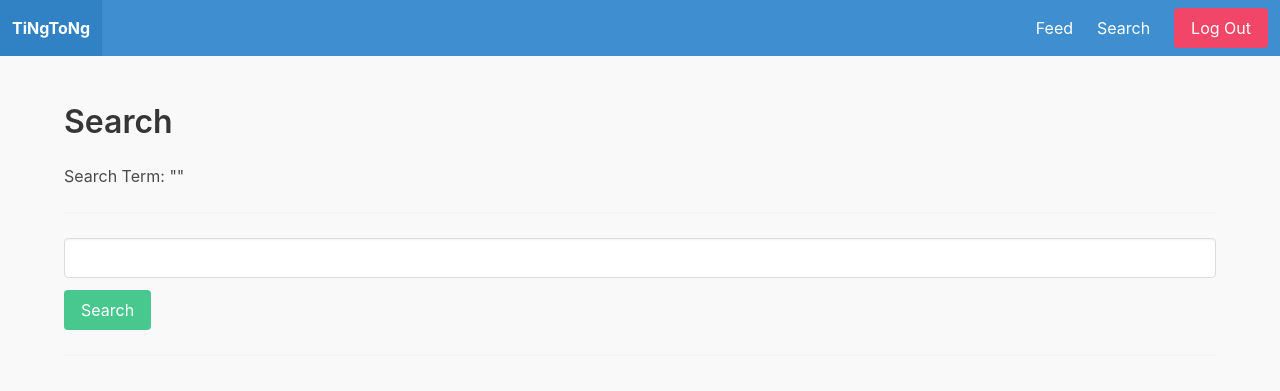
After one commit to nmzz209741/TingTong, a Django app: page /search/ in a window 1280 px wide. The commit adds this page. Shown: the top 391 px of the page. Run offline with Django 3.2, Linux system fonts and the light colour scheme; a user stored in the database is signed in; parts of the project's set-up code (start-up, migrations or seed data) failed here and were passed over.

Commit message:
Search user

```diff
--- a/apps/core/templates/core/base.html
+++ b/apps/core/templates/core/base.html
@@ -28,6 +28,7 @@
       <div class="navbar-end">
         {% if request.user.is_authenticated %}
         <a class="navbar-item" href="{% url 'feed' %}">Feed</a>
+        <a class="navbar-item" href="{% url 'search' %}">Search</a>
         {% endif %}
         <div class="navbar-item">
           <div class="buttons">
--- /dev/null
+++ b/apps/feed/templates/feed/search.html
@@ -0,0 +1,34 @@
+{% extends 'core/base.html' %}
+{% load humanize %}
+{% block content %}
+<div class="container" id="feedapp">
+  <div class="columns">
+    <div class="column is-12">
+      <h1 class="title">Search</h1>
+      <p>Search Term: "{{ query }}"</p>
+
+      <hr>
+
+      <form method="get" action="{%url 'search'%}">
+        <div class="field">
+          <div class="control">
+            <input type="text" class="input" name="query" value="{{query}}">
+          </div>
+        </div>
+
+        <div class="field">
+          <div class="control"><button class="button is-success">Search</button></div>
+        </div>
+      </form>
+
+      <hr>
+      <div class="search-results">
+        {% for tinger in tingers %}
+          <p>{{tinger.username}}</p>
+        {% endfor %}
+      </div>
+
+    </div>
+  </div>
+</div>
+{% endblock %}
--- a/apps/feed/views.py
+++ b/apps/feed/views.py
@@ -1,4 +1,5 @@
 from django.shortcuts import render
+from django.contrib.auth.models import User
 from django.contrib.auth.decorators import login_required
 
 from .models import Ting
@@ -13,3 +14,20 @@ def feed(request):
   tings = Ting.objects.filter(created_by_id__in=userids)
 
   return render(request, 'feed/feed.html', {'tings': tings})
+
+
+@login_required
+def search(request):
+  query = request.GET.get('query', '')
+
+  if len(query)>0:
+    tingers = User.objects.filter(username__icontains=query)
+  else:
+    tingers = []
+
+  context = {
+    'query': query,
+    'tingers': tingers,
+  }
+
+  return render(request, 'feed/search.html', context)
--- a/tingtong/urls.py
+++ b/tingtong/urls.py
@@ -16,7 +16,7 @@ Including another URLconf
 from django.contrib import admin
 from django.urls import path, include
 from apps.core.views import frontpage, signup
-from apps.feed.views import feed
+from apps.feed.views import feed, search
 from apps.feed.api import api_add_ting
 from django.contrib.auth import views
 
@@ -36,6 +36,7 @@ urlpatterns = [
     # App Views
     #
     path('feed/', feed, name = 'feed' ),
+    path('search/', search, name = 'search' ),
     #
     # API
     #
```
